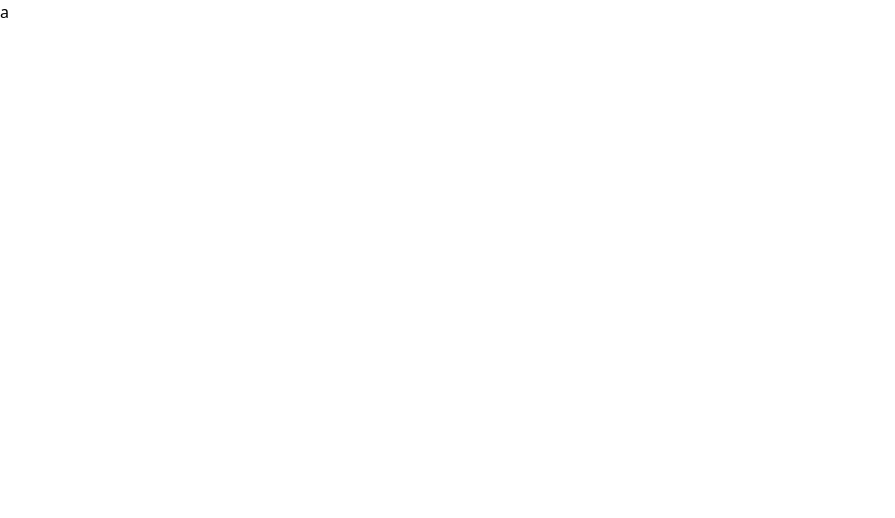
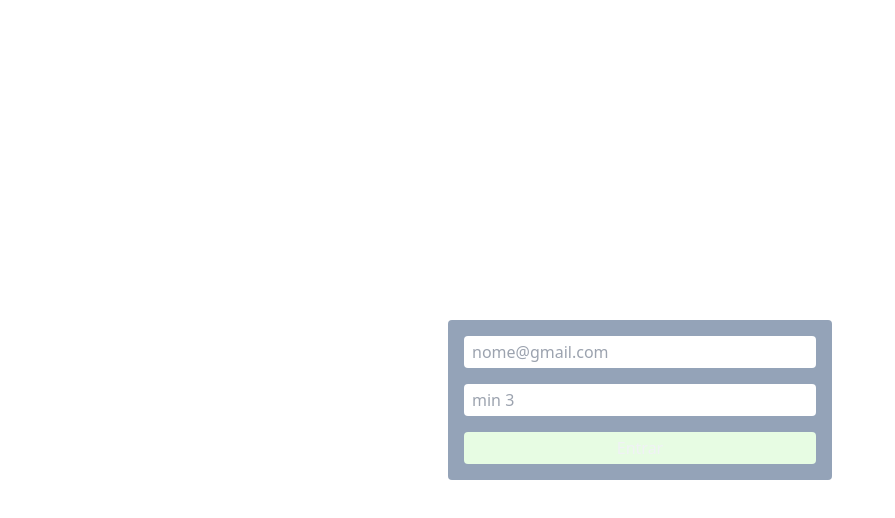
Before and after one commit to JoseHenrique1/chat, a React (Vite) app in the folder spa/: page /auth/signin in a window 1280 px wide. Shown: the top 518 px of the page, without its empty margins (0-895 px from the left). Built offline with nearby package versions, Linux system fonts and the light colour scheme.

Commit message:
view: add login page and button, input components

```diff
--- /dev/null
+++ b/spa/src/components/button.tsx
@@ -0,0 +1,11 @@
+import { ComponentProps } from "react";
+
+export function Button({ children, ...props }: ComponentProps<'button'>) {
+  return (
+    <button
+      className="px-2 py-1 rounded bg-secondary text-primary"
+      {...props}>
+      {children}
+    </button>
+  );
+}
--- /dev/null
+++ b/spa/src/components/input.tsx
@@ -0,0 +1,9 @@
+import { ComponentProps } from "react";
+
+export function Input({...props}: ComponentProps<'input'>) {
+  return (
+    <input
+      className="px-2 py-1 rounded focus:outline-none focus:ring focus:ring-secondary"
+      {...props} />
+  );
+}
--- /dev/null
+++ b/spa/src/pages/login.tsx
@@ -0,0 +1,13 @@
+import { Input } from "../components/input";
+import { Button } from "../components/button";
+export function Login() {
+  return (
+    <main className="min-h-screen min-w-full p-4 flex justify-center items-center">
+      <form className="flex flex-col gap-4 bg-slate-400 w-full p-4 rounded max-w-sm">
+        <Input type="email" placeholder="nome@gmail.com" />
+        <Input type="password" placeholder="min 3" />
+        <Button type="submit">Entrar</Button>
+      </form>
+    </main>
+  );
+}
--- a/spa/src/router.tsx
+++ b/spa/src/router.tsx
@@ -1,12 +1,14 @@
 import { BrowserRouter, Routes, Route } from "react-router-dom";
 import { Home } from "./pages/home";
+import { Login } from "./pages/login";
+
 
 export function Router() {
   return (
     <BrowserRouter>
       <Routes>
         <Route path="/" element={<Home />}/>
-        <Route path="/auth/signin" element={<div>a</div>}/>
+        <Route path="/auth/signin" element={<Login />}/>
         <Route path="/auth/signup" element={<div>a</div>}/>
         <Route path="*" element={<div>erro</div>}/>
       </Routes>
```
